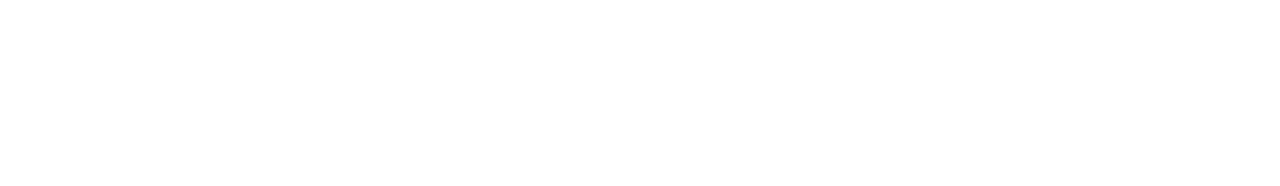
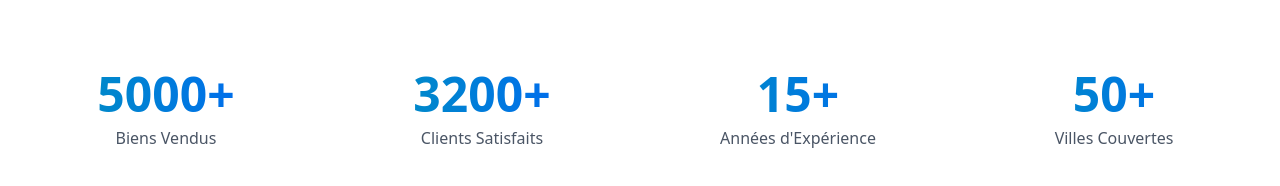
Before and after one commit to Hamadi2006/PFE, a React (Vite) app in the folder front-end/: page / in a window 1280 px wide. Shown: the part 746-932 px from the top of the page. Before the commit the page ends 800 px from the top, so only its background shows below. Built offline with nearby package versions, Linux system fonts and the light colour scheme.

Commit message:
HomePage : statstiquesSection is ready

```diff
--- a/front-end/src/Pages/HomePage.jsx
+++ b/front-end/src/Pages/HomePage.jsx
@@ -1,10 +1,13 @@
 import React from 'react'
 import HeroSection from '../components/HeroSection'
+import StatistiquesSection from '../components/StatistiqueSection'
 
 function HomePage() {
   return (
     <>
   <HeroSection />
+
+  <StatistiquesSection />
     </>
 
   )
--- /dev/null
+++ b/front-end/src/components/StatistiqueSection.jsx
@@ -0,0 +1,35 @@
+import React from "react";
+import { useTranslation } from "react-i18next";
+
+function StatistiquesSection() {
+  const { t } = useTranslation();
+
+  const stats = [
+    { value: "5000+", label: t("stats.sold_properties") },
+    { value: "3200+", label: t("stats.happy_clients") },
+    { value: "15+", label: t("stats.years_experience") },
+    { value: "50+", label: t("stats.cities_covered") }
+  ];
+
+  return (
+    <section className="bg-white py-16">
+      <div className="container mx-auto px-6">
+        <div className="grid grid-cols-2 md:grid-cols-4 gap-8 text-center">
+          {stats.map((stat, index) => (
+            <div
+              key={index}
+              className="transform hover:scale-110 transition-transform duration-300 cursor-pointer"
+            >
+              <div className="text-5xl font-bold bg-gradient-to-r from-cyan-600 to-blue-600 bg-clip-text text-transparent">
+                {stat.value}
+              </div>
+              <p className="mt-2 text-gray-600 font-medium">{stat.label}</p>
+            </div>
+          ))}
+        </div>
+      </div>
+    </section>
+  );
+}
+
+export default StatistiquesSection;
--- a/front-end/src/locales/ar/translation.json
+++ b/front-end/src/locales/ar/translation.json
@@ -10,5 +10,11 @@
     "placeholder": "ابحث حسب المدينة أو الحي...",
     "search": "بحث",
     "image_alt": "منزل عصري"
+  },
+  "stats": {
+    "sold_properties": "العقارات المباعة",
+    "happy_clients": "العملاء الراضون",
+    "years_experience": "سنوات الخبرة",
+    "cities_covered": "المدن المشمولة"
   }
 }
--- a/front-end/src/locales/en/translation.json
+++ b/front-end/src/locales/en/translation.json
@@ -10,5 +10,11 @@
     "placeholder": "Search by city, neighborhood...",
     "search": "Search",
     "image_alt": "Modern house"
+  },
+  "stats": {
+    "sold_properties": "Properties Sold",
+    "happy_clients": "Happy Clients",
+    "years_experience": "Years of Experience",
+    "cities_covered": "Cities Covered"
   }
 }
--- a/front-end/src/locales/fr/translation.json
+++ b/front-end/src/locales/fr/translation.json
@@ -10,5 +10,11 @@
     "placeholder": "Rechercher par ville, quartier...",
     "search": "Rechercher",
     "image_alt": "Maison moderne"
+  },
+  "stats": {
+    "sold_properties": "Biens Vendus",
+    "happy_clients": "Clients Satisfaits",
+    "years_experience": "Années d'Expérience",
+    "cities_covered": "Villes Couvertes"
   }
 }
```
